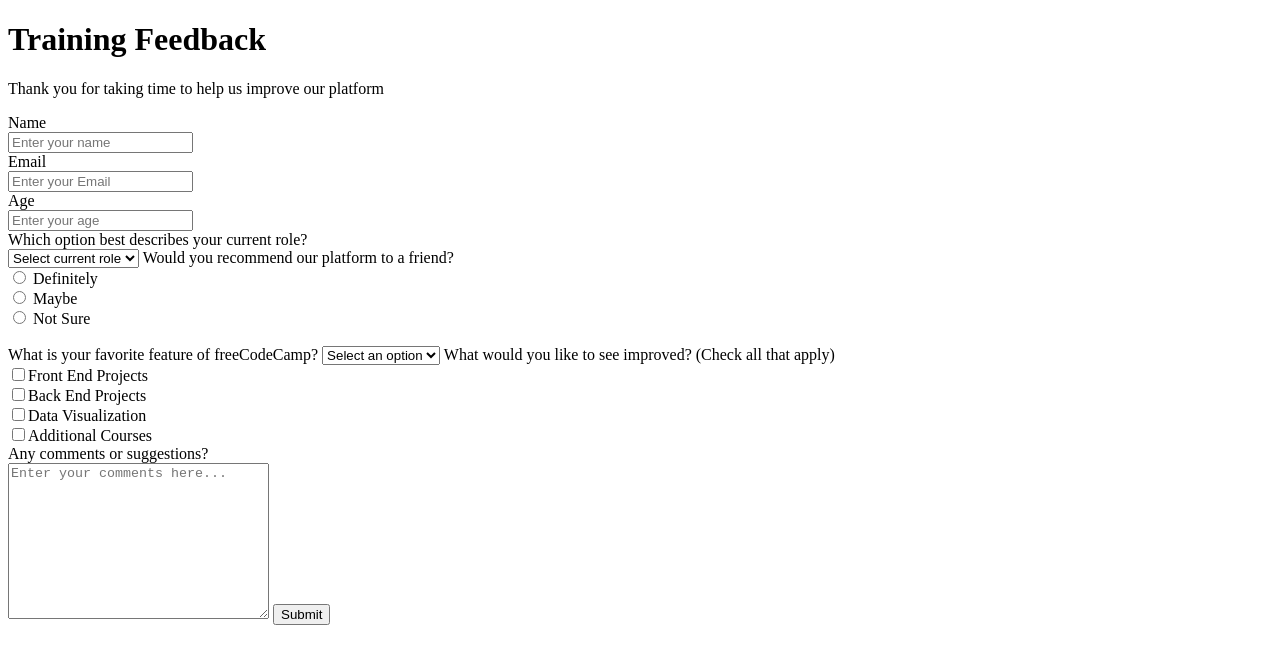
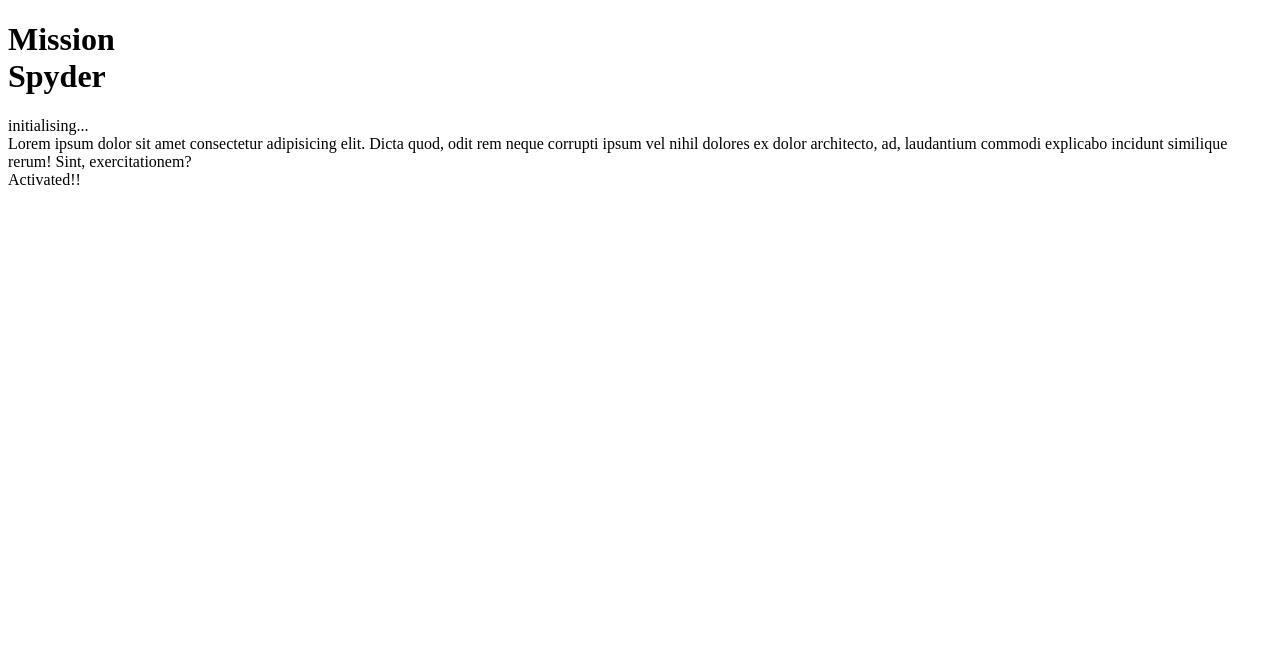
Before and after one commit to mahesh-del/mahesg-del.github.io, a plain HTML site: page index.html in a window 1280 px wide. Drawn offline with Linux system fonts and the light colour scheme.

Commit message:
Static Page | Mission Spyder

```diff
--- a/index.html
+++ b/index.html
@@ -1,72 +1,18 @@
 <!DOCTYPE html>
 <html lang="en">
 <head>
+    <link rel="stylesheet" href="./style.css" type="text/css">
     <meta charset="UTF-8">
     <meta http-equiv="X-UA-Compatible" content="IE=edge">
     <meta name="viewport" content="width=device-width, initial-scale=1.0">
-    <title>Survey Form</title>
-    <link rel="stylesheet" href="survey.css" type="text/css">
+    <title>Document</title>
 </head>
 <body>
-    <div class="heading">
-        <h1>Training Feedback</h1>
-        <p>Thank you for taking time to help us improve our platform</p>
+    <div>
+        <div class="container">
+            <h1>Mission <br> Spyder</h1>
+            <p>initialising... <br> Lorem ipsum dolor sit amet consectetur adipisicing elit. Dicta quod, odit rem neque corrupti ipsum vel nihil dolores ex dolor architecto, ad, laudantium commodi explicabo incidunt similique rerum! Sint, exercitationem? <br> Activated!!</p>
+        </div>
     </div>
-    <main>
-        <form>
-            <label for="name">Name</label><br>
-            <input type="text" name="name" id="name" placeholder="Enter your name" required="required"><br>
-            <label for="email">Email</label><br>
-            <input type="email" name="email" id="email" placeholder="Enter your Email" required="required"><br>
-            <label for="age">Age</label><br>
-            <input type="text" placeholder="Enter your age"><br>
-            <label for="role">Which option best describes your current role?</label><br>
-            <select name="roles" id="roles">
-                <option value="Select current role">Select current role</option>
-                <option value="Student">Student</option>
-                <option value="Full Time Job">Full Time Job</option>
-                <option value="Full Time Learner">Full Time Learner</option>
-                <option value="Prefer not to say">Prefer not to say</option>
-                <option value="Other">Other</option>
-            </select>
-            <label for="recommend">Would you recommend our platform to a friend?</label><br>
-            <div class="radio">
-                <input type="radio" name="recommend" id="recommend1">
-                <label for="Definitely">Definitely</label>
-            </div>
-            <div class="radio">
-                <input type="radio" name="recommend" id="recommend2">
-                <label for="Maybe">Maybe</label>
-            </div>
-            <div class="radio">
-                <input type="radio" name="recommend" id="recommend3">
-                <label for="Not Sure">Not Sure</label>
-            </div>
-            <br>
-            <label for="feature">What is your favorite feature of freeCodeCamp?</label>
-            <select name="features" id="features">
-                <option value="Select an option">Select an option</option>
-                <option value="Challenges">Challenges</option>
-                <option value="Projects">Projects</option>
-                <option value="Community">Community</option>
-            </select>
-            <label for="improvement">What would you like to see improved? (Check all that apply)</label><br>
-            <label>
-                <input name="prefer" value="front-end-projects" type="checkbox" class="input-checkbox">Front End Projects
-            </label><br>
-            <label>
-                <input name="prefer" value="back-end-projects" type="checkbox" class="input-checkbox">Back End Projects
-            </label><br>
-            <label>
-                <input name="prefer" value="Data Visualization" type="checkbox" class="input-checkbox">Data Visualization
-            </label><br>
-            <label>
-                <input name="prefer" value="Additional Courses" type="checkbox" class="input-checkbox">Additional Courses
-            </label><br>
-            <label for="comments">Any comments or suggestions?</label><br>
-            <textarea name="comments" id="comments" cols="30" rows="10" placeholder="Enter your comments here..."></textarea>
-            <input type="submit" name="submit" id="submit">
-        </form>
-    </main>
 </body>
 </html>
```
